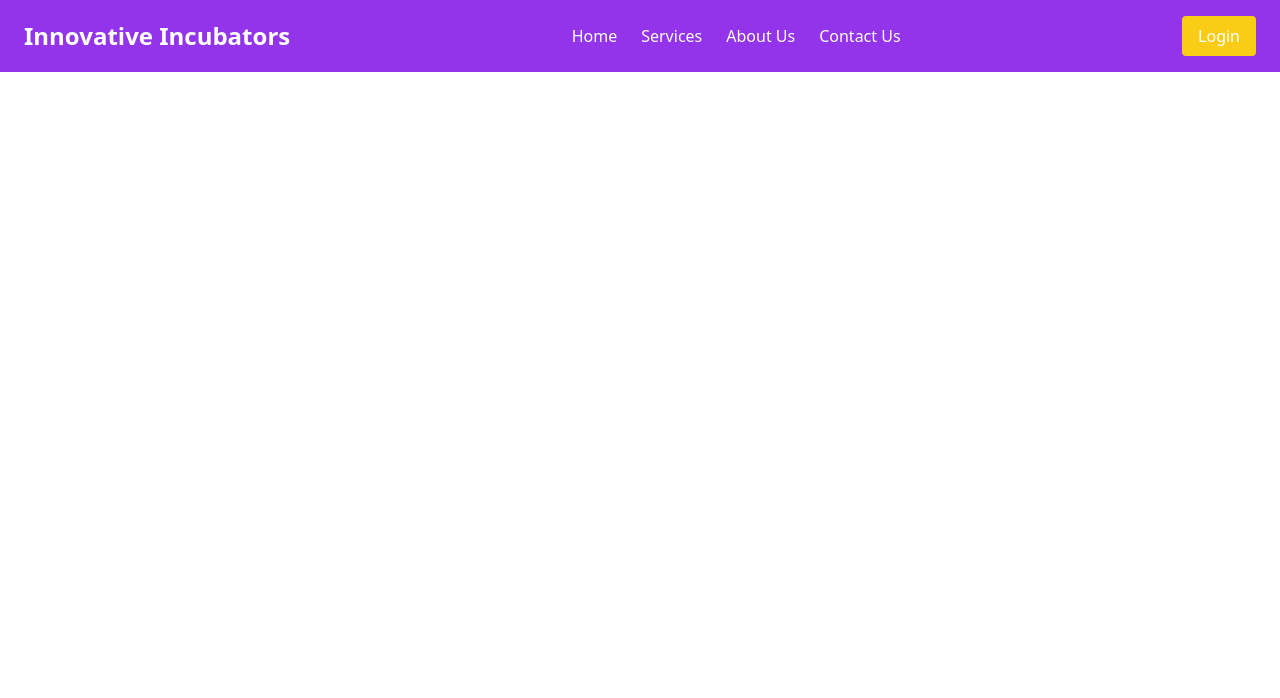
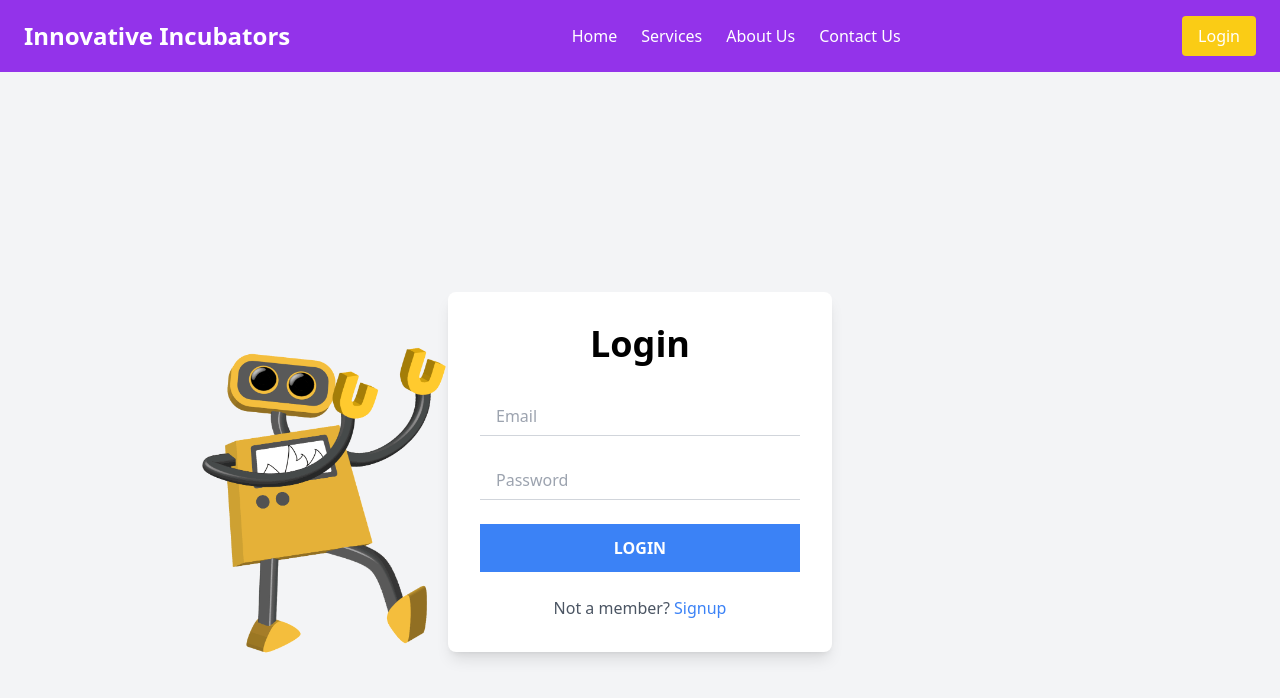
Before and after one commit to akshayyadav63/Guidance360, a React (Vite) app in the folder frontend/: page /login in a window 1280 px wide. Shown: the top 698 px of the page. Built offline with nearby package versions, Linux system fonts and the light colour scheme.

Commit message:
LoginPage

```diff
--- a/frontend/src/App.jsx
+++ b/frontend/src/App.jsx
@@ -4,6 +4,7 @@ import { BrowserRouter as Router, Routes, Route } from "react-router-dom";
 import Navbar from "./Components/Navbar";
 import Home from "./Components/Home";
 import Signup from "./Components/Signup";
+import Login from "./Components/Login";
 import AcademicAssessmentForm from './components/Form/form'; // Ensure the path is correct
 
 function App() {
@@ -18,6 +19,7 @@ function App() {
         {/* Example of adding another route */}
         <Route path="/form" element={<AcademicAssessmentForm />} />
         <Route path="/signup" element={<Signup />} />
+        <Route path="/login" element={<Login />} />
       </Routes>
     </Router>
   );
--- a/frontend/src/Components/Login.jsx
+++ b/frontend/src/Components/Login.jsx
@@ -0,0 +1,75 @@
+import React, { useState } from "react";
+import { Link } from "react-router-dom";
+import Robo from "../assets/images/Login_Robo.gif";
+
+export default function Login() {
+  const [email, setEmail] = useState("");
+  const [password, setPassword] = useState("");
+  const [error, setError] = useState(false);
+
+  const handleSubmit = (event) => {
+    event.preventDefault();
+    // Simulate form submission logic
+    if (email && password) {
+      console.log("Form Submitted", { email, password });
+      // Navigate or take any other action
+    } else {
+      setError(true);
+    }
+  };
+
+  return (
+    <div className="min-h-screen flex items-center justify-center bg-gray-100">
+      <div className="relative w-full max-w-sm bg-white p-8 shadow-lg rounded-lg">
+        <img
+          src={Robo}
+          alt="Robo"
+          className="absolute bottom-[-12px] left-[-300px] z-10 max-w-[80%]"
+        />
+        <form onSubmit={handleSubmit} className="space-y-6">
+          <h2 className="text-center text-4xl font-bold mb-8">Login</h2>
+
+          {/* Email Input */}
+          <div className="relative mb-6">
+            <input
+              type="email"
+              placeholder="Email"
+              value={email}
+              onChange={(e) => setEmail(e.target.value)}
+              className="w-full h-10 px-4 py-2 border-b border-gray-300 focus:border-purple-500 focus:outline-none"
+              required
+            />
+          </div>
+
+          {/* Password Input */}
+          <div className="relative mb-6">
+            <input
+              type="password"
+              placeholder="Password"
+              value={password}
+              onChange={(e) => setPassword(e.target.value)}
+              className="w-full h-10 px-4 py-2 border-b border-gray-300 focus:border-purple-500 focus:outline-none"
+              required
+            />
+          </div>
+
+          {/* Submit Button */}
+          <button
+            type="submit"
+            className="w-full h-12 bg-blue-500 text-white uppercase font-semibold hover:bg-blue-600 transition-all"
+          >
+            Login
+          </button>
+
+          {/* Error Message */}
+          {error && <div className="text-red-500 text-center mt-4">Login Failed</div>}
+
+          <p className="text-center text-gray-600 mt-6">
+            Not a member?{" "}
+            <Link to="/signup" className="text-blue-500">Signup</Link>
+          </p>
+        </form>
+      </div>
+    </div>
+  );
+}
--- a/frontend/src/Components/Navbar.jsx
+++ b/frontend/src/Components/Navbar.jsx
@@ -13,7 +13,11 @@ const Navbar = () => {
         <li><Link to="/contact" className="hover:text-yellow-300">Contact Us</Link></li>
       </ul>
 
-      <button className="bg-yellow-400 px-4 py-2 rounded hover:bg-yellow-500">Login</button>
+      <button className="bg-yellow-400 px-4 py-2 rounded hover:bg-yellow-500">
+  <Link to="/login" className="text-white">
+    Login
+  </Link>
+</button>
 
     </nav>
   );
```
Also changed, not shown: frontend/src/assets/images/Login_Robo.gif (added).
